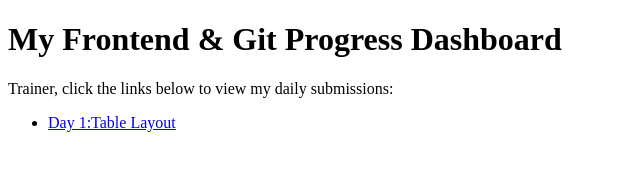
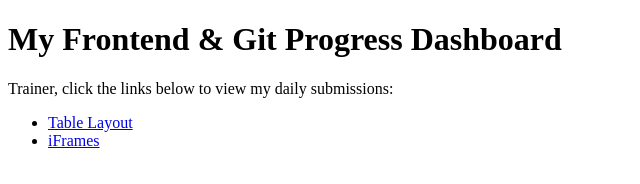
Before and after one commit to santoshreddy6/Progress-in-Front-end, a plain HTML site: page index.html in a window 1280 px wide. Shown: the whole page, without its empty margins (0-640 px from the left). Drawn offline with Linux system fonts and the light colour scheme.

Commit message:
Update links in index.html for daily submissions

```diff
--- a/index.html
+++ b/index.html
@@ -9,9 +9,8 @@
     <p>Trainer, click the links below to view my daily submissions:</p>
 
     <ul>
-        <!-- Add a new line here every day -->
-        <li><a href="HTML/Tables.html" target="_blank">Day 1:Table Layout</a></li>
-        <!-- <li><a href="HTML/day2-form.html" target="_blank">Day 2: Registration Form</a></li> -->
+        <li><a href="HTML/Tables.html" target="_blank">Table Layout</a></li>
+        <li><a href="HTML/multimedia.html" target="_blank">iFrames</a></li>
     </ul>
 </body>
 </html>
```
